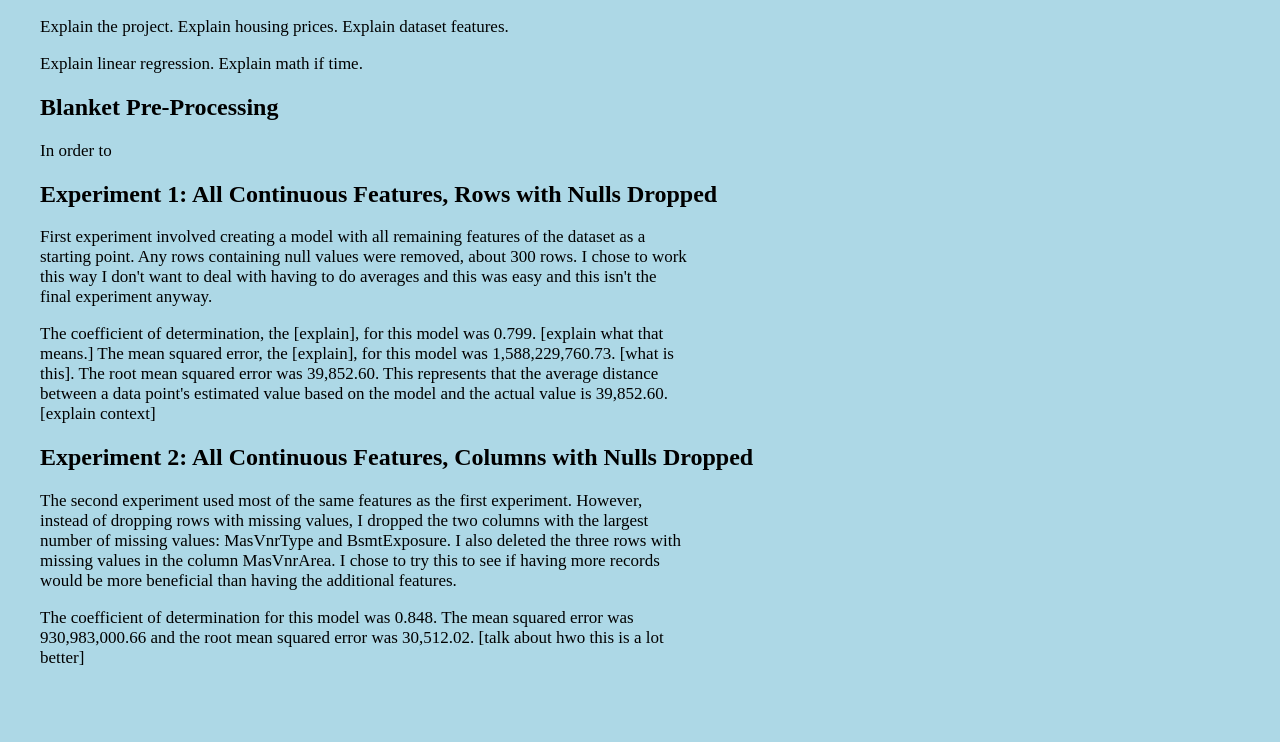
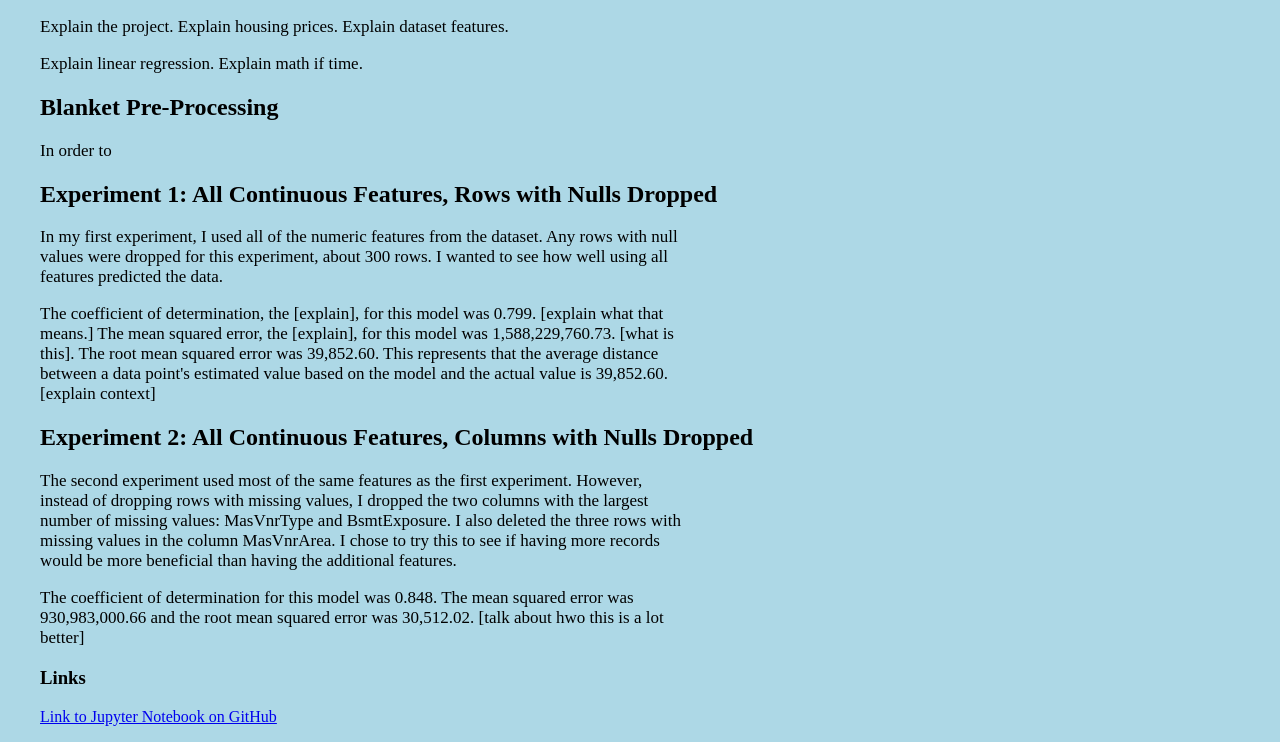
Before and after one commit to audinpex/audinpex.github.io, a plain HTML site: page project3.html in a window 1280 px wide. Shown: the part 174-916 px from the top of the page. Before the commit the page ends 859 px from the top, so only its background shows below. Drawn offline with Linux system fonts and the light colour scheme.

Commit message:
added notebook, finished experiment intro

```diff
--- a/project3.html
+++ b/project3.html
@@ -21,9 +21,8 @@
     <h2>Blanket Pre-Processing</h2>
     <p class="paper">In order to </p>
     <h2>Experiment 1: All Continuous Features, Rows with Nulls Dropped</h2>
-    <p class="paper">First experiment involved creating a model with all remaining features of the dataset as a starting point.
-        Any rows containing null values were removed, about 300 rows. I chose to work this way I don't want to deal with
-        having to do averages and this was easy and this isn't the final experiment anyway.
+    <p class="paper">In my first experiment, I used all of the numeric features from the dataset. Any rows with null values
+        were dropped for this experiment, about 300 rows. I wanted to see how well using all features predicted the data.
     </p>
     <p class="paper">The coefficient of determination, the [explain], for this model was 0.799. [explain what that means.]
         The mean squared error, the [explain], for this model was 1,588,229,760.73. [what is this]. The root mean squared error was
@@ -39,5 +38,7 @@
     <p class="paper">The coefficient of determination for this model was 0.848. The mean squared error was 930,983,000.66 and
         the root mean squared error was 30,512.02. [talk about hwo this is a lot better]
     </p>
+    <h3>Links</h3>
+    <p><a href="project 3 noteboook.ipynb">Link to Jupyter Notebook on GitHub</a></p>
 </body>
 </html>
```
Also changed, not shown: 1 other file.
